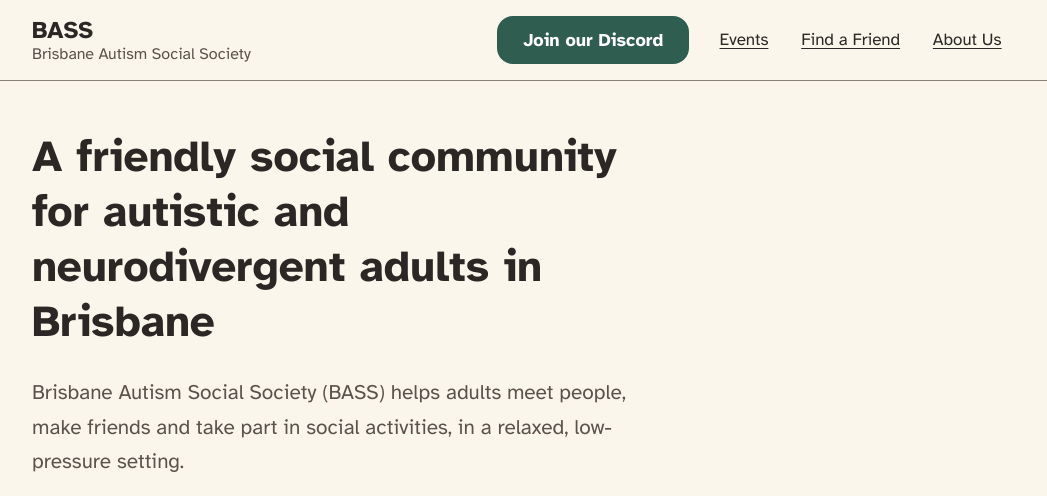
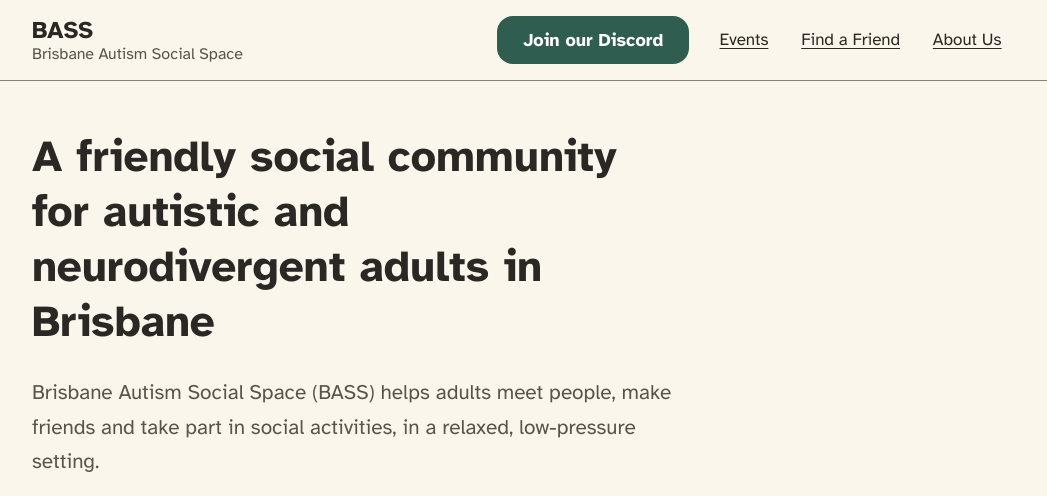
Before and after one commit to AdamScottDev/bass-website, a plain HTML site: page index.html in a window 1280 px wide. Shown: the top 496 px of the page, without its empty margins (116-1163 px from the left). Drawn offline with Linux system fonts and the light colour scheme.

Commit message:
Update index.html
Changed the 'Society' in Brisbane Autism Social Society to our new name 'Brisbane Autism Social Space'.

```diff
--- a/index.html
+++ b/index.html
@@ -4,13 +4,13 @@
 <meta charset="utf-8">
 <meta name="viewport" content="width=device-width, initial-scale=1">
 <title>BASS | Autism Social Community for Adults in Brisbane</title>
-<meta name="description" content="Brisbane Autism Social Society (BASS) is a friendly social community for autistic, AuDHD and neurodivergent adults in Brisbane and South East Queensland.">
+<meta name="description" content="Brisbane Autism Social Space (BASS) is a friendly social community for autistic, AuADHD and neurodivergent adults in Brisbane and South East Queensland.">
 <link rel="canonical" href="https://bassbrisbane.com/">
 <meta property="og:type" content="website">
-<meta property="og:site_name" content="Brisbane Autism Social Society">
+<meta property="og:site_name" content="Brisbane Autism Social Space">
 <meta property="og:locale" content="en_AU">
 <meta property="og:title" content="BASS | Autism Social Community for Adults in Brisbane">
-<meta property="og:description" content="Brisbane Autism Social Society (BASS) is a friendly social community for autistic, AuDHD and neurodivergent adults in Brisbane and South East Queensland.">
+<meta property="og:description" content="Brisbane Autism Social Space (BASS) is a friendly social community for autistic, AuDHD and neurodivergent adults in Brisbane and South East Queensland.">
 <meta property="og:url" content="https://bassbrisbane.com/">
 <meta name="twitter:card" content="summary">
 <link rel="icon" href="/assets/images/favicon.svg" type="image/svg+xml">
@@ -22,14 +22,14 @@
 <body>
 <a class="skip" href="#main">Skip to main content</a>
 <header class="site-header"><div class="wrap bar">
-<a class="brand" href="/">BASS <small>Brisbane Autism Social Society</small></a>
+<a class="brand" href="/">BASS <small>Brisbane Autism Social Space</small></a>
 <div class="bar-actions"><a class="btn" href="https://discord.gg/QpfH5bfpbb">Join our Discord</a><button type="button" class="menu-btn" aria-expanded="false" aria-controls="nav">Menu</button></div>
 <nav id="nav" class="nav" aria-label="Main"><ul><li><a href="/events/">Events</a></li><li><a href="/find-a-friend/">Find a Friend</a></li><li><a href="/about/">About Us</a></li></ul></nav>
 </div></header>
 <main id="main">
 <section class="hero"><div class="wrap">
 <h1>A friendly social community for autistic and neurodivergent adults in Brisbane</h1>
-<p class="lead">Brisbane Autism Social Society (BASS) helps adults meet people, make friends and take part in social activities, in a relaxed, low-pressure setting.</p>
+<p class="lead">Brisbane Autism Social Space (BASS) helps adults meet people, make friends and take part in social activities, in a relaxed, low-pressure setting.</p>
 <p><a class="btn big" href="https://discord.gg/QpfH5bfpbb">Join our Discord</a></p>
 <p class="note">This button takes you to our community on Discord.</p>
 </div></section>
@@ -49,7 +49,7 @@
 <section class="join-band"><div class="wrap"><h2>Ready to join?</h2><p>Come and meet people at your own pace.</p><p><a class="btn big" href="https://discord.gg/QpfH5bfpbb">Join our Discord</a></p></div></section>
 </main>
 <footer class="site-footer"><div class="wrap">
-<p><strong>Brisbane Autism Social Society (BASS)</strong><br>A social community for autistic and neurodivergent adults in Brisbane and South East Queensland.</p>
+<p><strong>Brisbane Autism Social Space (BASS)</strong><br>A social community for autistic and neurodivergent adults in Brisbane and South East Queensland.</p>
 <p>BASS is a community, not a clinical or therapy service. In an emergency, call 000.</p>
 <nav aria-label="Footer"><ul><li><a href="/">Home</a></li><li><a href="https://discord.gg/QpfH5bfpbb">Join our Discord</a></li><li><a href="/events/">Events</a></li><li><a href="/find-a-friend/">Find a Friend</a></li><li><a href="/about/">About Us</a></li></ul></nav>
 <div class="display" role="group" aria-labelledby="disp"><p class="lbl" id="disp">Display options</p>
```
